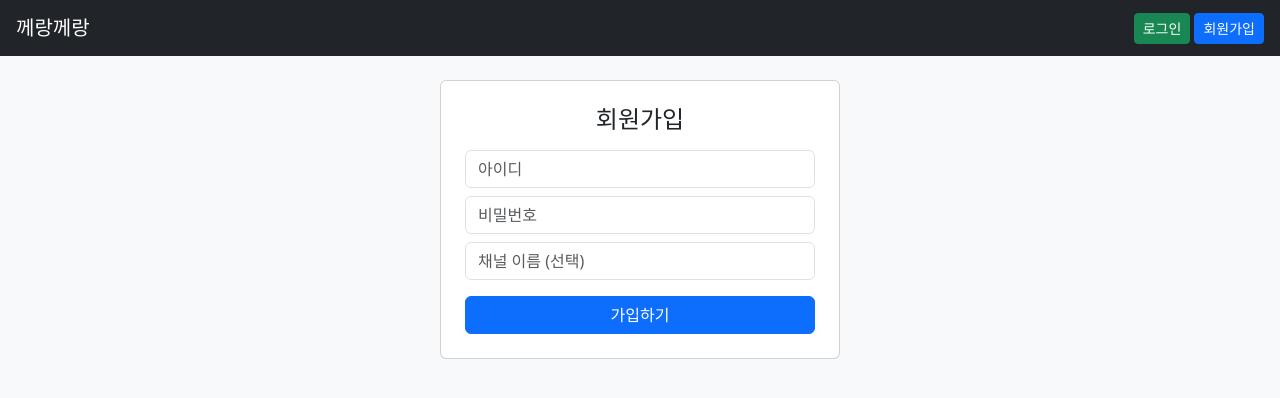
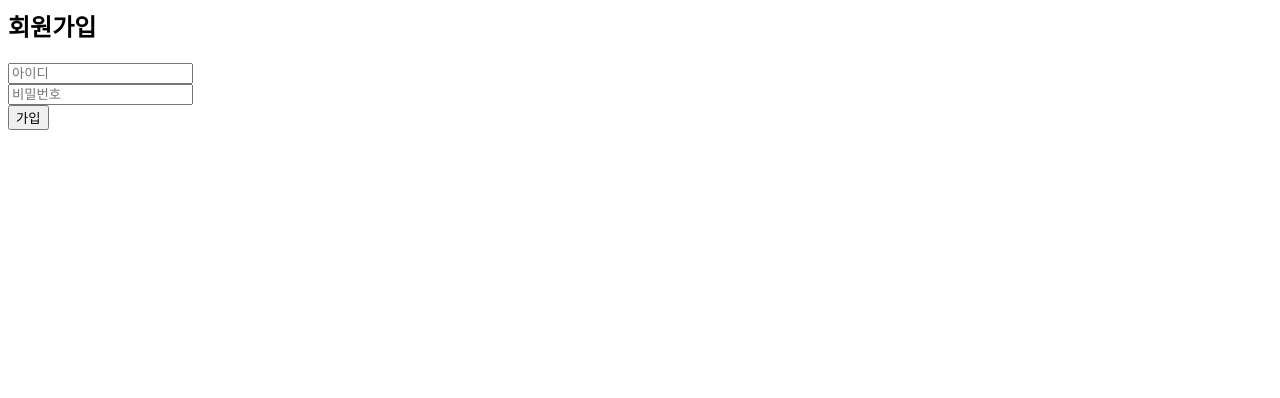
Before and after one commit to eysu3dufudst-a11y/kkerang, a Flask app: page /register in a window 1280 px wide. Shown: the top 398 px of the page. Run offline with Flask 3, Linux system fonts and the light colour scheme.

Commit message:
Update register.html

```diff
--- a/templates/register.html
+++ b/templates/register.html
@@ -1,39 +1,6 @@
-{% extends 'base.html' %}
-{% block content %}
-
-<div class="card mx-auto p-4" style="max-width:400px">
-  <h4 class="text-center mb-3">회원가입</h4>
-
-  {% if error %}
-  <div class="alert alert-danger text-center">
-    {{ error }}
-  </div>
-  {% endif %}
-
-  <form method="POST">
-
-    <input type="text"
-           name="username"
-           class="form-control mb-2"
-           placeholder="아이디"
-           required>
-
-    <input type="password"
-           name="password"
-           class="form-control mb-2"
-           placeholder="비밀번호"
-           required>
-
-    <input type="text"
-           name="channel"
-           class="form-control mb-3"
-           placeholder="채널 이름 (선택)">
-
-    <button class="btn btn-primary w-100">
-      가입하기
-    </button>
-
-  </form>
-</div>
-
-{% endblock %}
+<form method="post">
+<h2>회원가입</h2>
+<input name="username" placeholder="아이디" required><br>
+<input type="password" name="password" placeholder="비밀번호" required><br>
+<button>가입</button>
+</form>
```
